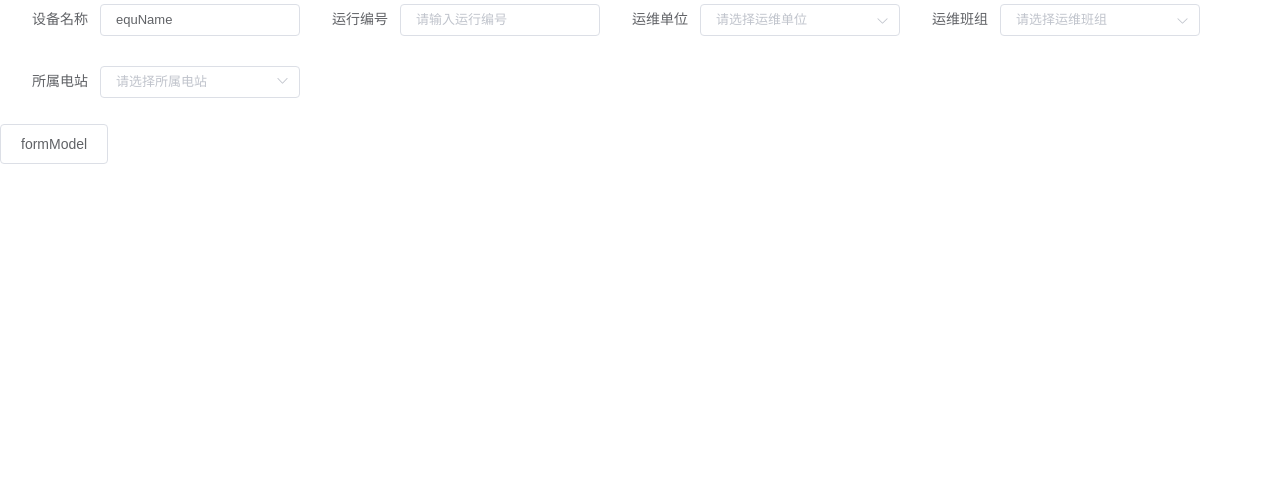
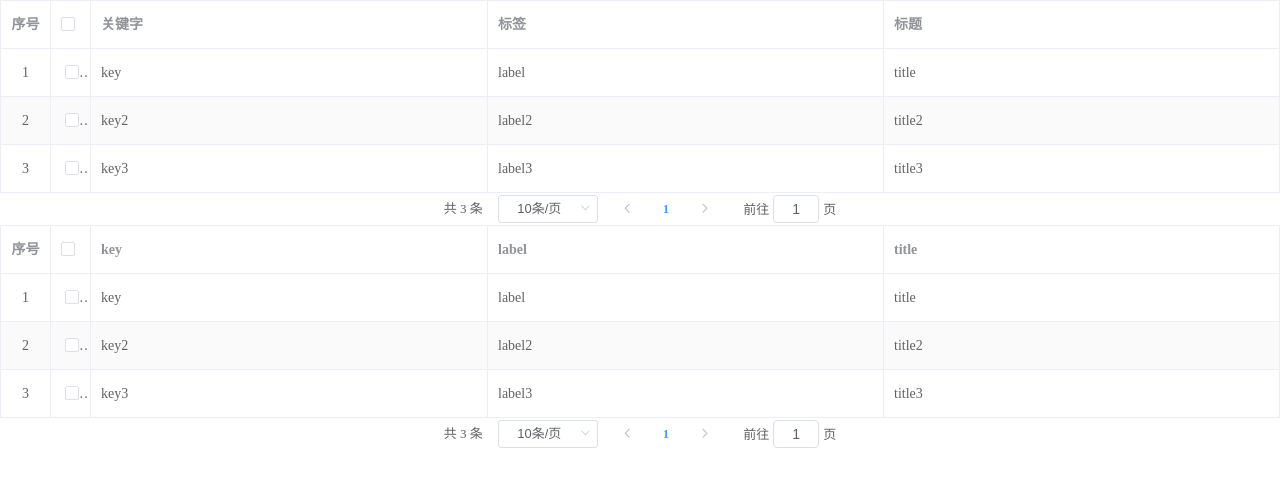
Before and after one commit to kcslyb/project-web, a Vue app: page /test in a window 1280 px wide. Shown: the top 486 px of the page. Built offline with nearby package versions, Linux system fonts and the light colour scheme.

Commit message:
feat: 添加table组件

```diff
--- a/src/components/custom/custom-table.vue
+++ b/src/components/custom/custom-table.vue
@@ -1,98 +1,251 @@
-<template>
-  <div>
-    <div>
-      <custom-collapse :searchFlag="false">
-        <slot name="search"></slot>
-      </custom-collapse>
-    </div>
-    <div>
-      <el-table :data="data" :header-cell-style="$tableCellHeader" stripe>
-        <el-table-column type="selection" v-if="isSelection && data.length > 0" width="50"></el-table-column>
-        <el-table-column :index="$indexMethod(page)" align="center"
-                         label="序号" type="index" v-if="isIndex" width="50">
-        </el-table-column>
-        <template v-if="data.length > 0 && columns.length > 0">
-          <template v-for="column of columns">
-            <el-table-column :formatter="$formatDateTime" :label="column.label" :prop="column.key"
-                             v-if="isTime(column.key)"></el-table-column>
-            <el-table-column :label="column.label" :prop="column.key" v-else="isTime(column.key)"></el-table-column>
-          </template>
-        </template>
-        <template v-else>
-          <template v-for="(item, key, index) of data.length ? data[0] : {}">
-            <el-table-column :formatter="$formatDateTime" :label="key" :prop="key" v-if="isTime(key)"></el-table-column>
-            <el-table-column :label="key" :prop="key" v-else="isTime(key)"></el-table-column>
-          </template>
-        </template>
-        <el-table-column align="center" label="操作" v-if="isOperation">
-          <template slot-scope="scope">
-            <slot :row="scope.row" name="operation"></slot>
-          </template>
-        </el-table-column>
-      </el-table>
-      <custom-paging :page="page" :page-total="data.length" @size-change="handleSizeChange" @start-change="handleCurrentChange"
-                     v-show="data.length"></custom-paging>
-    </div>
-  </div>
-</template>
+<script>
+  import {DateUtils} from "@/utils/common-utils";
 
-<script lang="ts">
-    import {Component, Prop, Vue} from 'vue-property-decorator';
-    import CustomPaging from '@/components/custom/custom-paging.vue';
-
-    class Column {
-        key!: string;
-        label!: string;
+  export default {
+    name: 'CustomTable',
+    data() {
+      return {
+        condition: {
+          pageNum: this.page.pageNum,
+          pageSize: this.page.pageSize
+        }
+      }
+    },
+    props: {
+      // 是否显示多选列
+      isSelectFlag: {
+        type: Boolean,
+        default: true
+      },
+      // 是否显示序号列
+      isSequenceFlag: {
+        type: Boolean,
+        default: true
+      },
+      // 是否显示分页
+      isShowPage: {
+        type: Boolean,
+        default: true
+      },
+      // 表单数据
+      data: {
+        type: Array,
+        default: () => []
+      },
+      // 需要展示的表单数据项
+      columns: {
+        type: Array,
+        default: () => []
+      },
+      // 分页page
+      page: {
+        type: Object,
+        default: () => {
+          return {
+            pageNum: 1,
+            pageSize: 10
+          }
+        }
+      },
+      total: {
+        type: Number,
+        default: 0
+      },
+      pageSizeArray: {
+        type: Array,
+        default: () => [10, 20, 30, 40, 50]
+      },
+      fit: {
+        type: Boolean,
+        default: true
+      },
+      border: {
+        type: Boolean,
+        default: true
+      },
+      stripe: {
+        type: Boolean,
+        default: true
+      },
+    },
+    methods: {
+      indexMethod(index) {
+        return ((this.page.pageNum - 1) * this.page.pageSize) + 1 + index;
+      },
+      rowDblclick(row, column, event) {
+        this.$emit('rowDblclick', row, column, event);
+      },
+      rowClick(row, column, event) {
+        this.$emit('rowClick', row, column, event)
+      },
+      select(selection, row) {
+        this.$emit('select', selection, row)
+      },
+      selectAll(selection) {
+        this.$emit('selectAll', selection)
+      },
+      selectionChange(selection) {
+        this.$emit('selectionChange', selection);
+      },
+      handleSizeChange(val) {
+        this.condition = Object.assign({}, this.page, {pageSize: val, pageNum: 1});
+        this.$emit('pageChange', this.condition);
+      },
+      handleCurrentChange(val) {
+        this.condition = Object.assign({}, this.page, {pageNum: val});
+        this.$emit('pageChange', this.condition);
+      },
+      isSequenceFlagMeth() {
+        if (this.isSequenceFlag) {
+          return (
+            <el-table-column fixed align="center" label="序号" type="index" index={this.indexMethod} width="50"/>
+          )
+        }
+      },
+      isSelectFlagMeth() {
+        if (this.isSelectFlag) {
+          return (
+            <el-table-column fixed type="selection" width="40"/>
+          )
+        }
+      },
+      isColumns() {
+        if (this.columns.length > 0) {
+          return(
+            this.columns.map(value => {
+              return (
+                <el-table-column
+                  prop={value.prop}
+                  label={value.label}
+                  width={value.width}
+                  fixed={value.fixed}
+                  sortable={value.sortable}
+                  show-overflow-tooltip={value.showOverflowTooltip ? !value.showOverflowTooltip : true}
+                  {...{
+                    scopedSlots: {
+                      default: props => {
+                        return (
+                          this.processor(props, value)
+                        )
+                      }
+                    }
+                  }}>
+                </el-table-column>
+              )
+            })
+          )
+        } else {
+          let temp = Object.keys(this.data[0])
+          return (
+            temp.map(value => {
+              return (
+                <el-table-column
+                  prop={value}
+                  label={value}
+                  show-overflow-tooltip={true}
+                  {...{
+                    scopedSlots: {
+                      default: props => {
+                        return (
+                          this.processor(props, {prop: value})
+                        )
+                      }
+                    }
+                  }}>
+                </el-table-column>
+              )
+            })
+          )
+        }
+      },
+      processor(props, value) {
+        let self = this;
+        if (value.type) {
+          let type = this.replaceStr(value.type);
+          return self['acquire' + type](props, value); // 拼接方法
+        }
+        return props.row[value.prop]
+      },
+      replaceStr(str) {
+        let reg = /\b(\w)|\s(\w)/g;
+        return str.replace(reg, function (m) {
+          return m.toUpperCase();
+        });
+      },
+      // 返回格式化data
+      acquireDate(props, item) {
+        return (
+          DateUtils.formatStringToDate(props.row[item.prop])
+        )
+      },
+      // 返回格式化dataTime
+      acquireDateTime(props, item) {
+        return (
+          DateUtils.formatStringToDateTime(props.row[item.prop])
+        )
+      },
+      // 返回text类型的button
+      acquireOptButton(props, item) {
+        return (
+          <div>
+            <el-button size={item.size ? item.size : 'small'} onClick={
+              () => {
+                this.$emit('buttonEditClick', props.row, item)
+              }
+            }><i class={item.icon ? item.icon : 'el-icon-edit'}>编辑</i>
+            </el-button>
+            <el-button size={item.size ? item.size : 'small'} onClick={
+              () => {
+                this.$emit('buttonDeleteClick', props.row, item)
+              }
+            }><i class={item.icon ? item.icon : 'el-icon-delete'}>删除</i>
+            </el-button>
+          </div>
+        )
+      }
+    },
+    render() {
+      return (
+        <el-main style="padding: 0;">
+          <el-table
+            ref={'customTable'}
+            fit={this.fit}
+            border={this.border}
+            stripe={this.stripe}
+            onSelect={this.select}
+            onRow-click={this.rowClick}
+            onSelect-all={this.selectAll}
+            onRow-dblclick={this.rowDblclick}
+            onSelection-change={this.selectionChange}
+            highlight-current-row={true}
+            data={this.data}
+            style="width: 100%">
+            {this.isSequenceFlagMeth()}
+            {this.isSelectFlagMeth()}
+            {this.isColumns()}
+          </el-table>
+          <div class="pagination-container">
+            <el-pagination
+              onSize-change={this.handleSizeChange}
+              onCurrent-change={this.handleCurrentChange}
+              current-page={this.page.pageNum}
+              page-sizes={this.pageSizeArray}
+              page-size={this.page.pageSize}
+              layout="total, sizes, prev, pager, next, jumper"
+              total={this.total}>
+            </el-pagination>
+          </div>
+        </el-main>
+      )
     }
-
-    @Component({
-        components: {CustomPaging}
-    })
-    export default class CustomTable extends Vue {
-        public name: string = 'CustomTable';
-        @Prop({default: false})
-        public isSelection?: boolean;
-
-        @Prop({default: false})
-        public isIndex?: boolean;
-
-        @Prop({default: false})
-        public isOperation?: boolean;
-
-        @Prop({default: () => []})
-        public data?: any[];
-
-        @Prop({default: () => []})
-        public columns?: Column[];
-
-        @Prop({
-            default: function() {return {size: 10, start: 1}}
-        })
-        public page?: any;
-
-        @Prop({
-            default: () => {return {size: 10, start: 1}}
-        })
-        public condition?: any;
-
-        isTime(val: string): boolean {
-            let regex = /[^]*Time$|^]*time$/;
-            return regex.test(val);
-
-        }
-
-        handleSizeChange(val: number) {
-            this.condition.size = val;
-            this.$emit('condition-change', this.condition);
-        }
-
-        handleCurrentChange(val: number) {
-            this.condition.start = val;
-            this.$emit('condition-change', this.condition);
-        }
-    };
+  }
 </script>
 
-<style scoped>
+<style lang="scss">
 
+  .pagination-container {
+    height: auto;
+    box-sizing: border-box;
+    text-align: center;
+  }
 </style>
--- a/src/views/index/test.vue
+++ b/src/views/index/test.vue
@@ -24,8 +24,10 @@
 <!--        </div>-->
 <!--        <custom-table :columns="columns" :data="data" is-selection="true"></custom-table>-->
 <!--        <float-navigation :active="3" :menuList="menuList"></float-navigation>-->
-        <custom-form :formItems="fromData" v-model="formModel"></custom-form>
-      <el-button @click="showFormModel">formModel</el-button>
+<!--        <custom-form :formItems="fromData" v-model="formModel"></custom-form>-->
+<!--      <el-button @click="showFormModel">formModel</el-button>-->
+      <custom-table :columns="columns" :data="data" :total="data.length"></custom-table>
+      <custom-table :data="data" :total="data.length"></custom-table>
     </div>
 </template>
 
@@ -60,50 +62,51 @@
             {index: '4', label: '第二条'}
         ];
         @Provide()
-        public formModel: any = {equName: 'equName'}
+        public formModel: any = {key: 'formModelKey'}
         @Provide()
         public fromData: any[] = [
           {
             type: 'input',
-            label: '设备名称',
-            name: 'equName',
+            label: '关键字',
+            name: 'key',
             disabled: false
           }, {
             type: 'input',
-            label: '运行编号',
-            name: 'equCode',
+            label: '编码',
+            name: 'code',
             disabled: false,
           }, {
-            type: 'cascade',
-            label: '运维单位',
-            name: 'maintenanceOrgId',
-            protoLabel: 'maintenanceOrgName',
-            relevance: '',
+            type: 'date',
+            label: '时间',
+            name: 'time',
             disabled: false,
-            props: {}
-          }, {
-            type: 'cascade',
-            label: '运维班组',
-            name: 'maintenanceTeamId',
-            protoLabel: 'maintenanceTeamName',
-            relevance: '',
-            disabled: false,
-            props: {}
           }, {
             type: 'select',
-            label: '所属电站',
+            label: '选项',
             name: 'substationId',
             relevance: 'powerStation',
             disabled: false,
-            dataList: []
+            dataList: [
+              {id: 'key', name: '关键字'},
+              {id: 'label', name: '标签'}
+            ]
           }
         ];
 
         @Provide()
         public columns: any[] = [
-            {key: 'key', label: '关键字'},
-            {key: 'label', label: '标签'},
+            {prop: 'key', label: '关键字'},
+            {prop: 'label', label: '标签'},
+            {prop: 'title', label: '标题'},
         ];
+
+        @Provide()
+        public data: any[] = [
+          {key: 'key', label: 'label', title: 'title'},
+          {key: 'key2', label: 'label2', title: 'title2'},
+          {key: 'key3', label: 'label3', title: 'title3'}
+        ];
+
         @Provide()
         public fileList: any[] = [{
             name: 'food.jpeg',
@@ -112,12 +115,6 @@
             name: 'food2.jpeg',
             url: 'https://fuss10.elemecdn.com/3/63/4e7f3a15429bfda99bce42a18cdd1jpeg.jpeg?imageMogr2/thumbnail/360x360/format/webp/quality/100'
         }]
-
-        @Provide()
-        public data: any[] = [
-            {key: 'key', label: 'label', title: 'title'},
-            {key: 'key2', label: 'label2', title: 'title2'}
-        ];
 
         @Provide()
         public show: boolean = false;
```
Also changed, not shown: src/utils/common-utils.ts (+14 -0 lines).
